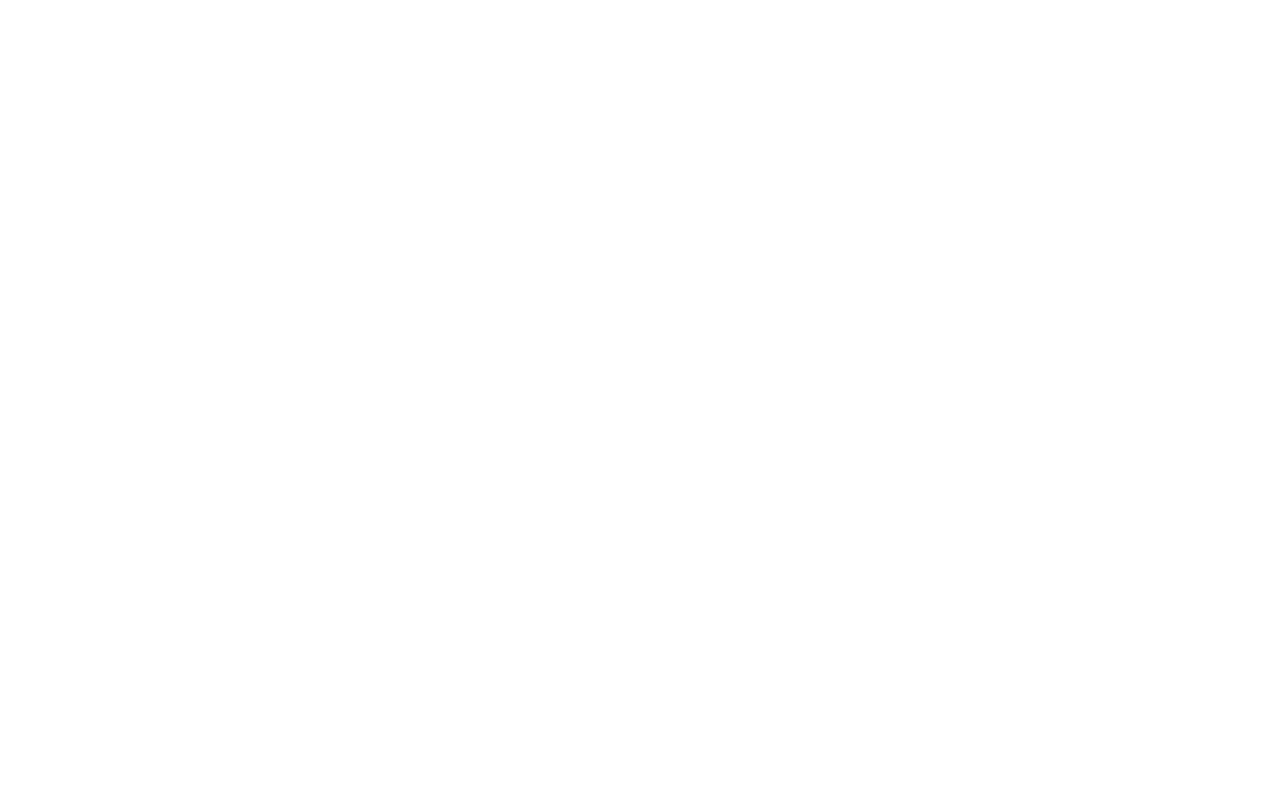
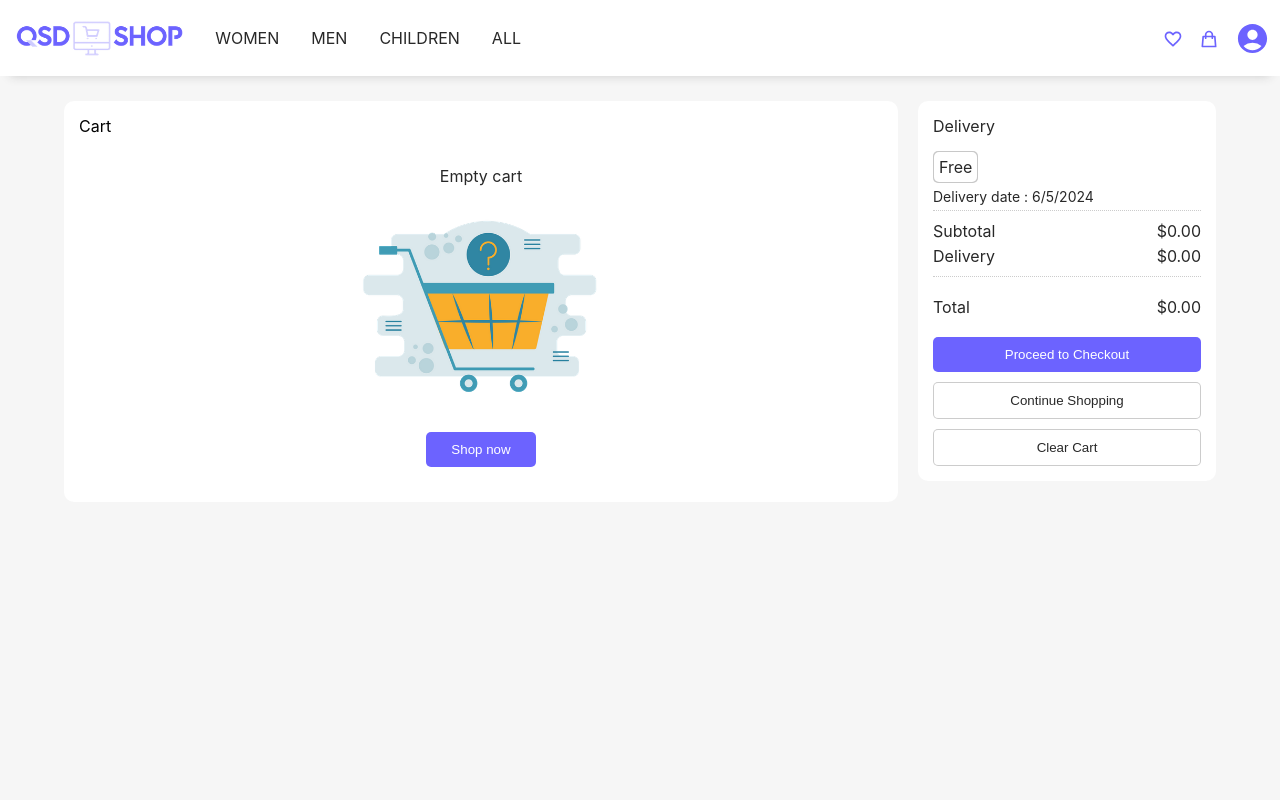
Before and after one commit to hrvlionME/QSD24-frontend, a React (Create React App) app: page /cart in a window 1280 px wide. Before the commit this address had no page. Shown: the top 800 px of the page. Built offline with nearby package versions, Linux system fonts and the light colour scheme; a web font is replaced by a local one.

Commit message:
Cart Page UI

```diff
--- a/src/index.tsx
+++ b/src/index.tsx
@@ -29,6 +29,7 @@ import FavoritesPage from "./pages/FavoritesPage/FavoritesPage";
 import AdminPage from "./pages/AdminPage/AdminPage";
 import ProductDetailsPage from "./pages/ProductDetailsPage/ProductDetailsPage";
 import { PersistGate } from 'redux-persist/integration/react';
+import CartPage from "./pages/CartPage/CartPage";
 
 function App() {
   return (
@@ -55,6 +56,7 @@ function App() {
             <Route path="/profile/my-orders" element={<UPMyOrdersPage />} />
             <Route path="/profile/favorites" element={<UPFavoritesPage />} />
             <Route path="/product/:id" element={<ProductDetailsPage />} />
+            <Route path="/cart" element={<CartPage />} />
             <Route path="/admin/:category" element={<AdminPage />} />
           </Route>
         </Routes>
--- /dev/null
+++ b/src/pages/CartPage/CartPage.module.css
@@ -0,0 +1,177 @@
+.container{
+    background-color: var(--cart-bg);
+    box-sizing: border-box;
+    display: flex;
+    gap: 20px;
+    height: auto;
+    min-height: 100vh;
+    padding: 0 5%;
+    transition: all .5s ease;
+    width: 100%;
+}
+
+.left{
+    min-height: 200px;
+    background-color: var(--primary-color-3);
+    border-radius: 10px;
+    height: -webkit-fit-content;
+    height: -moz-fit-content;
+    height: fit-content;
+    margin: 25px 0;
+    padding: 15px;
+    transition: all .5s ease;
+    flex: 3 1;
+}
+
+.subTotal div{
+    align-items: center;
+    color: var(--dark-transparent-2);
+    display: flex;
+    flex-direction: row;
+    justify-content: space-between;
+    margin-top: 5px;
+}
+
+
+.total span{
+    color: var(--primary-text);
+    font-weight: 400;
+}
+
+.title{
+    height: 5px;
+    margin-bottom: 25px;
+}
+
+.imageCart{
+    width: 300px;
+}
+
+.noItems button {
+    background-color: var(--logo-purple);
+    border: none;
+    border-radius: 5px;
+    color: var(--white);
+    margin-top: 10px;
+    padding: 10px 25px;
+    width: -webkit-fit-content;
+    width: -moz-fit-content;
+    width: fit-content;
+}
+
+.noItems{
+    align-items: center;
+    color: var(--primary-text);
+    display: flex;
+    flex-direction: column;
+    padding: 20px;
+}
+
+
+.right{
+    color: var(--primary-text);
+    display: flex;
+    flex: 1 1;
+    flex-direction: column;
+    height: -webkit-fit-content;
+    height: -moz-fit-content;
+    height: fit-content;
+    background-color: var(--primary-color-3);
+    border-radius: 10px;
+    margin: 25px 0;
+    padding: 15px;
+    transition: all .5s ease;
+}
+
+.delivery{
+    background-color: var(--delivery-options);
+    border-radius: 5px;
+    display: flex;
+    flex-direction: row;
+    margin-top: 15px;
+    padding: 1px;
+    transition: all .5s ease;
+    width: -webkit-fit-content;
+    width: -moz-fit-content;
+    width: fit-content;
+}
+
+.selectedDelivery{
+    background-color: var(---selected-delivery-options);
+    transition: all .5s ease;
+    border-radius: 5px;
+    cursor: pointer;
+    padding: 5px;
+}
+
+.deliveryDate{
+    border-bottom: 1px dotted var(--dark-transparent-3);
+    color: var(--primary-text);
+    font-size: 14px;
+    margin-bottom: 5px;
+    padding: 5px 0;
+}
+
+.subTotal{
+    margin-bottom: 10px;
+    padding-bottom: 10px;
+    border-bottom: 1px dotted var(--dark-transparent-3);
+    color: var(--primary-text);
+}
+
+.subTotal span{
+    color: var(--primary-text);
+    font-weight: 400;
+}
+
+.total{
+    display: flex;
+    justify-content: space-between;
+    padding: 10px 0;
+    color: var(--primary-text);
+    font-weight: 400;
+}
+
+.continue{
+    border-radius: 5px;
+    color: var(--primary-text);
+    margin-top: 10px;
+    padding: 10px 0;
+    transition: all .5s ease;
+    width: 100%;
+    background-color: var(--primary-color-3);
+    border: 1px solid var(--dark-transparent-3);
+    color: var(--primary-text);
+}
+
+.clear{
+    border-radius: 5px;
+    color: var(--primary-text);
+    margin-top: 10px;
+    padding: 10px 0;
+    transition: all .5s ease;
+    width: 100%;
+    background-color: var(--primary-color-3);
+    border: 1px solid var(--dark-transparent-3);
+    color: var(--primary-text);
+}
+
+.checkout{
+    border-radius: 5px;
+    color: white;
+    margin-top: 10px;
+    padding: 10px 0;
+    transition: all .5s ease;
+    width: 100%;
+    background-color: var(--logo-purple);
+    border: none;
+}
+
+@media screen and (max-width: 992px) {
+    .right {
+        flex: 2 1;
+    }
+    .left {
+        flex: 5 1;
+    }
+}
--- /dev/null
+++ b/src/pages/CartPage/CartPage.tsx
@@ -0,0 +1,54 @@
+import Footer from '../../components/Footer/Footer'
+import styles from './CartPage.module.css'
+import emptyImg from '../../assets/images/empty-cart.webp'
+
+export default function CartPage() {
+  return (
+    <>
+        <div className={styles.container}>
+            <div className={styles.left}>
+                <div className={styles.title}>
+                    <span>Cart</span>
+                </div>
+                <div className={styles.noItems}>
+                    <span>Empty cart</span>
+                    <img className={styles.imageCart} src={emptyImg} alt="" />
+                    <button>Shop now</button>
+                </div>
+            </div>
+
+            <div className={styles.right}>
+                <span>Delivery</span>
+                <div>
+                    <div className={styles.delivery}>
+                        <div className={styles.selectedDelivery}>Free</div>
+                    </div>
+                    <div className={styles.deliveryDate}>
+                        <span>Delivery date : {new Date().toLocaleDateString()}</span>
+                    </div>
+                </div>
+                <div className={styles.subTotal}>
+                    <div>
+                        <span>Subtotal</span>
+                        <span>$0.00</span>
+                    </div>
+                    <div>
+                        <span>Delivery</span>
+                        <span>$0.00</span>
+                    </div>
+                </div>
+                <div className={styles.total}>
+                        <span>Total</span>
+                        <span>$0.00</span>
+                </div>
+                <div>
+                    <button className={styles.checkout}>Proceed to Checkout</button>
+                    <button className={styles.continue}>Continue Shopping</button>
+                    <button className={styles.clear}>Clear Cart</button>
+                </div>
+            </div>
+        </div>
+        <Footer />
+    </>
+  );
+}
```
